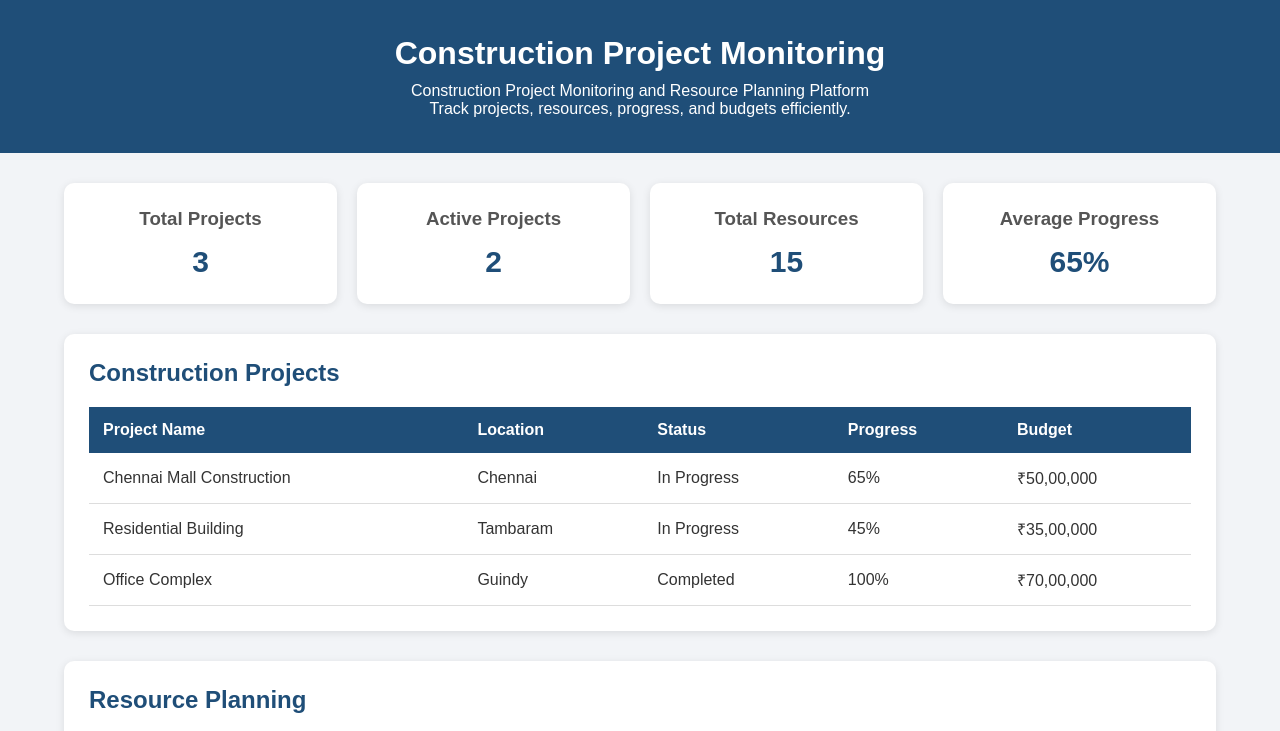
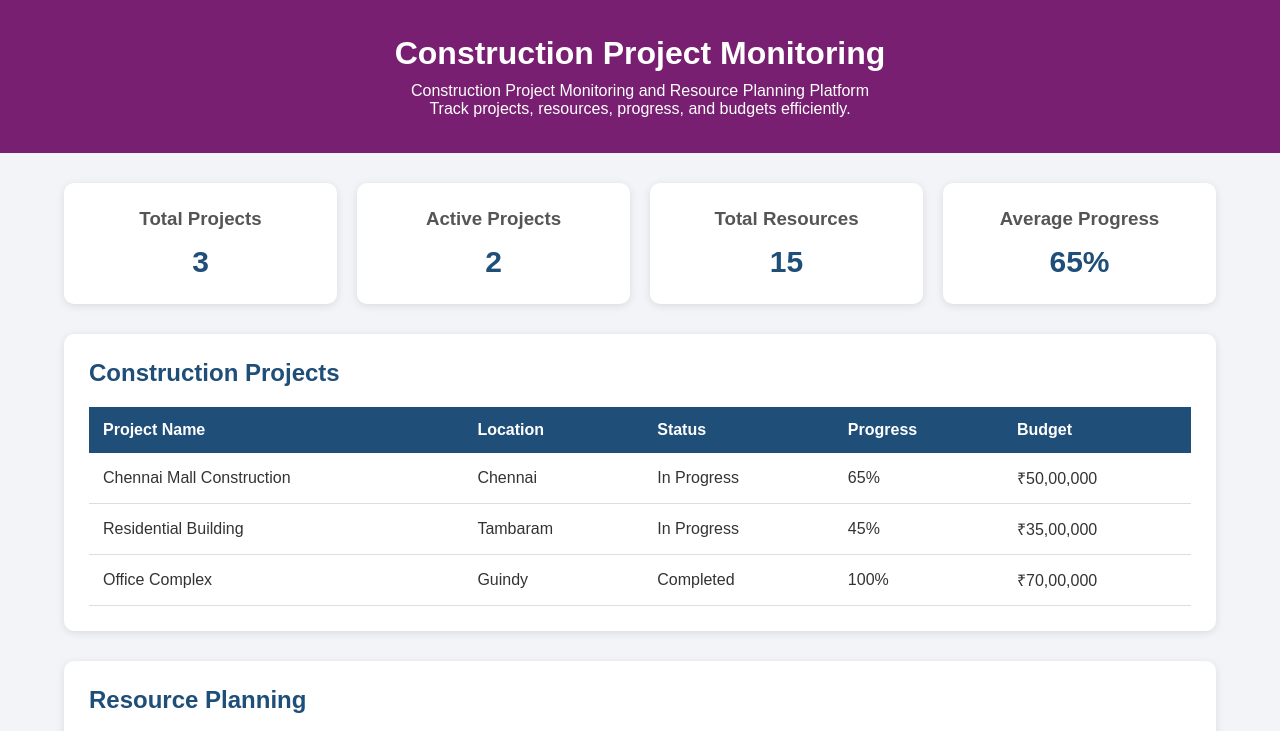
Before and after one commit to harinipalani929/construction-project, a plain HTML site: page frontend/index.html in a window 1280 px wide. Shown: the top 731 px of the page. Drawn offline with Linux system fonts and the light colour scheme; no server answers.

Commit message:
Change frontend header colour

```diff
--- a/frontend/style.css
+++ b/frontend/style.css
@@ -11,7 +11,7 @@ body {
 }
 
 header {
-    background-color: #1f4e78;
+    background-color: #781f71;
     color: white;
     text-align: center;
     padding: 35px 20px;
```
